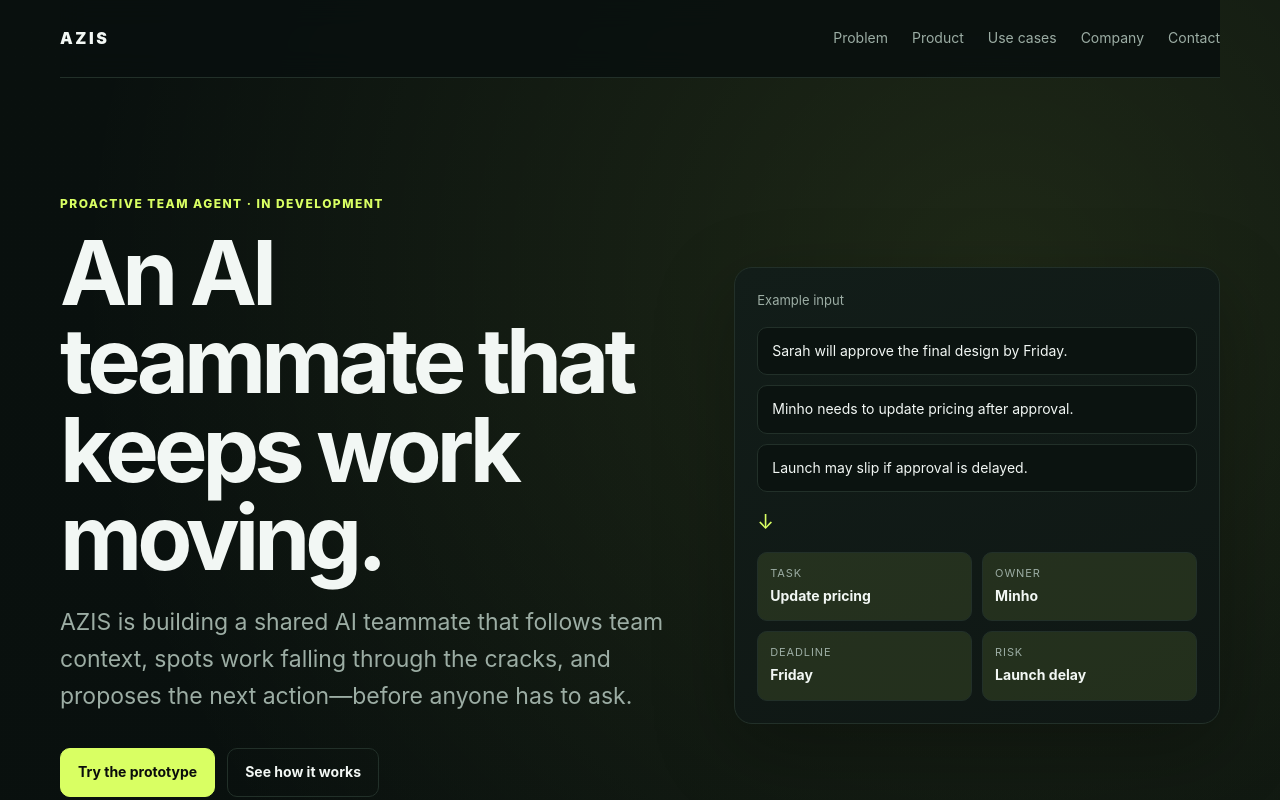
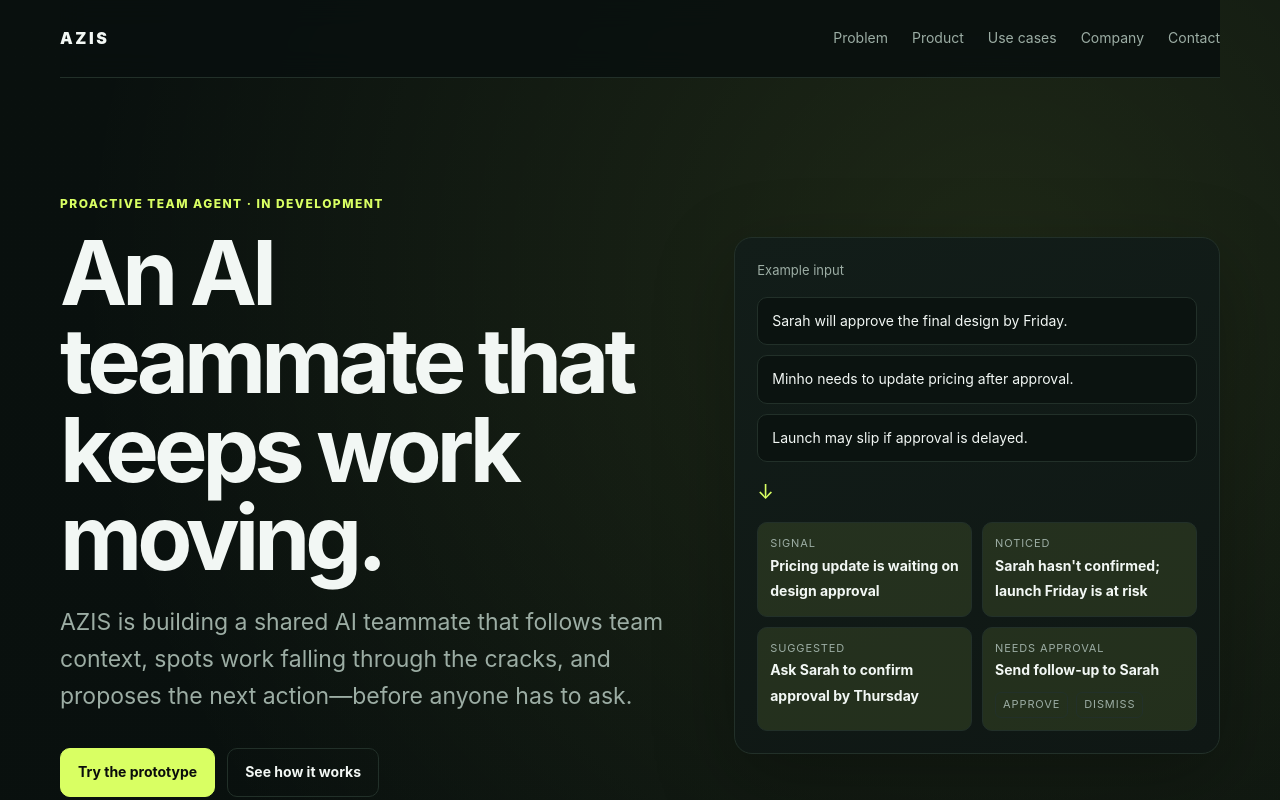
Before and after one commit to niceazis/azis-web, a plain HTML site: page public/index.html in a window 1280 px wide. Shown: the top 800 px of the page. Drawn offline with Linux system fonts and the light colour scheme.

Commit message:
Align hero proactive suggestions and demo product naming

```diff
--- a/public/index.html
+++ b/public/index.html
@@ -76,6 +76,7 @@
     .problem-grid,.use-grid{display:grid;grid-template-columns:repeat(3,1fr);gap:16px}.card{padding:24px;border:1px solid var(--line);border-radius:15px;background:rgba(15,23,20,.72)}.card .num{color:var(--accent);font-size:12px;font-weight:800}.card h3{margin:10px 0 9px;font-size:19px}.card p{margin:0;color:var(--muted);font-size:15px}
     .flow{display:grid;grid-template-columns:1fr auto 1fr auto 1fr auto 1fr;align-items:stretch;gap:10px}.flow-step{padding:22px;border:1px solid var(--line);border-radius:14px;background:var(--panel)}.flow-step span{color:var(--muted);font-size:12px;text-transform:uppercase;letter-spacing:.08em}.flow-step strong{display:block;margin-top:7px;font-size:17px}.flow-step p{margin:8px 0 0;color:var(--muted);font-size:14px}.flow-arrow{display:flex;align-items:center;color:var(--accent);font-size:22px}
     .product{display:grid;grid-template-columns:1.15fr .85fr;gap:18px}.product-main,.product-side{padding:30px;border:1px solid var(--line);border-radius:16px;background:var(--panel)}.product-main h3{font-size:28px;margin:0 0 12px;letter-spacing:-.025em}.product-main p,.product-side p{color:var(--muted);margin:0}.product-side{display:flex;flex-direction:column;justify-content:space-between}.status{display:inline-block;margin-top:22px;padding:7px 10px;border:1px solid var(--line);border-radius:999px;color:var(--muted);font-size:12px}
+    .approval-options{display:flex;gap:8px;flex-wrap:wrap;margin-top:9px}.approval-options span{padding:3px 7px;border:1px solid var(--line);border-radius:6px;color:var(--muted);font-size:11px}
     .facts{display:grid;grid-template-columns:repeat(2,1fr);gap:0 42px;max-width:850px}.fact{padding:18px 0;border-bottom:1px solid var(--line)}.label{display:block;color:var(--muted);font-size:12px;text-transform:uppercase;letter-spacing:.08em;margin-bottom:5px}
     .contact-box{display:flex;align-items:center;justify-content:space-between;gap:20px;padding:30px;border:1px solid var(--line);border-radius:16px;background:var(--panel)}.contact-box h2{margin:6px 0 0;font-size:32px}.contact-box p{margin:4px 0 0;color:var(--muted)}
     footer{padding:34px 0 48px;color:var(--muted);font-size:13px;border-top:1px solid var(--line)}.footer-row{display:flex;justify-content:space-between;gap:20px;flex-wrap:wrap}
@@ -99,11 +100,11 @@
           <p class="lead">AZIS is building a shared AI teammate that follows team context, spots work falling through the cracks, and proposes the next action—before anyone has to ask.</p>
           <div class="cta-row"><a class="button primary" href="/demo/">Try the prototype</a><a class="button" href="#product">See how it works</a></div>
         </div>
-        <aside class="hero-card" aria-label="Example workflow extraction">
+        <aside class="hero-card" aria-label="Illustrative proactive suggestions">
           <div class="source">Example input</div>
           <div class="msg">Sarah will approve the final design by Friday.</div><div class="msg">Minho needs to update pricing after approval.</div><div class="msg">Launch may slip if approval is delayed.</div>
           <div class="arrow">↓</div>
-          <div class="signal-grid"><div class="signal"><span>Task</span><strong>Update pricing</strong></div><div class="signal"><span>Owner</span><strong>Minho</strong></div><div class="signal"><span>Deadline</span><strong>Friday</strong></div><div class="signal"><span>Risk</span><strong>Launch delay</strong></div></div>
+          <div class="signal-grid"><div class="signal"><span>Signal</span><strong>Pricing update is waiting on design approval</strong></div><div class="signal"><span>Noticed</span><strong>Sarah hasn&#39;t confirmed; launch Friday is at risk</strong></div><div class="signal"><span>Suggested</span><strong>Ask Sarah to confirm approval by Thursday</strong></div><div class="signal"><span>Needs approval</span><strong>Send follow-up to Sarah</strong><div class="approval-options" aria-label="Illustrative approval options"><span>Approve</span><span>Dismiss</span></div></div></div>
         </aside>
       </header>
       <section id="problem">
@@ -119,7 +120,7 @@
           <div class="flow-step"><span>04 · Act</span><strong>Execute with consent</strong><p>Planned: carry out permitted actions with approvals, controls, and audit trails.</p></div>
         </div>
         <div class="product" style="margin-top:18px">
-          <div class="product-main"><h3>Workflow Analyzer</h3><p>Try the public browser prototype: paste a work update, email excerpt, or meeting note to see rule-based suggestions for action items, possible owners, deadlines, risks, and completed work.</p><div class="cta-row"><a class="button primary" href="/demo/">Open prototype</a></div></div>
+          <div class="product-main"><h3>Proactive Team Agent Demo</h3><p>Explore sample team scenarios for proactive follow-up suggestions, or paste your own work update to try basic rule-based suggestions in the browser.</p><div class="cta-row"><a class="button primary" href="/demo/">Open prototype</a></div></div>
           <div class="product-side"><div><div class="kicker">Available today vs. vision</div><p style="margin-top:10px">Public proof of concept. Text is processed locally in your browser using keyword and pattern matching, not an AI model. Suggestions may be incomplete or inaccurate. Integrations and AI-powered analysis are planned, not part of this demo.</p></div><span class="status">Prototype · 2026</span></div>
         </div>
       </section>
```
